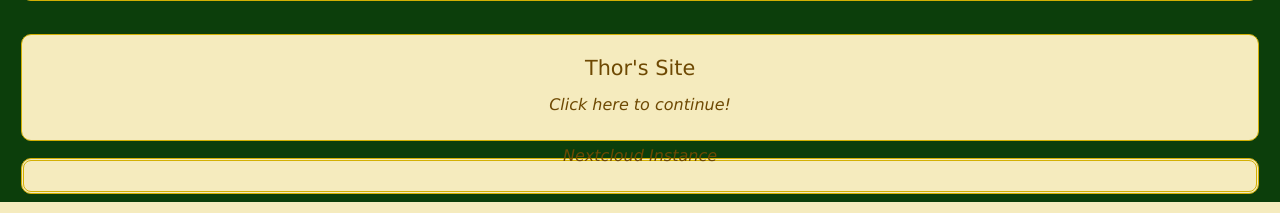
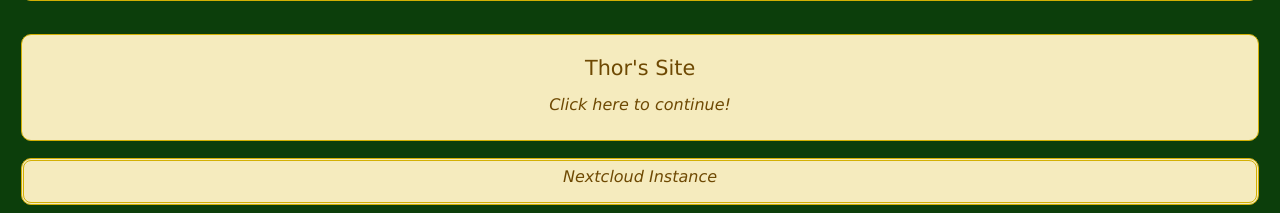
Before and after one commit to TheVetter/LandingSite, a PHP site: page / in a window 1280 px wide. Shown: the part 798-1011 px from the top of the page. Run offline with PHP 8.4, Linux system fonts and the light colour scheme.

Commit message:
fixing nextcloud link

```diff
--- a/index.php
+++ b/index.php
@@ -40,7 +40,7 @@
 
 	<div class="floatCage1">
 		<a href="/nextcloud" class="floatBox1" style="min-width: 150px; color: #427737;text-decoration:none;">
-			<p class="desc" style="text-align: center;">
+			<p class="desc" style="text-align: center; margin-bottom: 6px; margin-top: 6px;">
 				Nextcloud Instance
 			</p>
 		</a>
```
